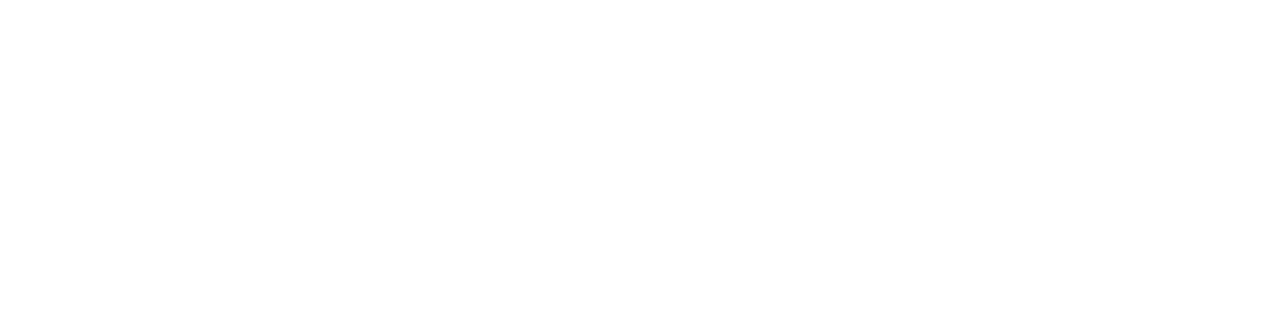
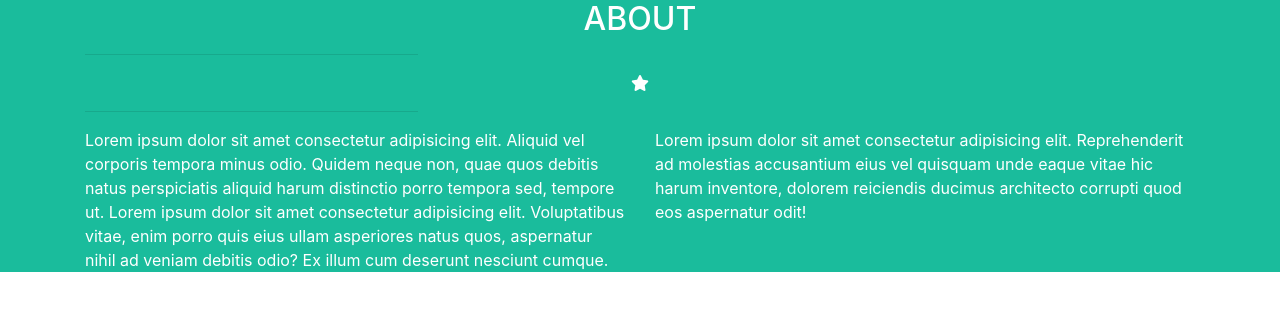
Before and after one commit to Hirisci/collab, a plain HTML site: page index.html in a window 1280 px wide. Drawn offline with nearby package versions, Linux system fonts and the light colour scheme.

Commit message:
Inserito titolo e paragrafi

```diff
--- a/css/style.css
+++ b/css/style.css
@@ -56,3 +56,25 @@ body {
 /*╔═══════════════╗
     TAG SEMANTICI
   ╚═══════════════╝*/
+
+/*╔═══════════════╗
+    SECTION ABOUT
+  ╚═══════════════╝*/
+  .about {
+    background-color: var(--clr-bg-1);
+    color: white;
+  }
+  .about .container {
+    text-align: center;
+  }
+  .about h2 {
+    text-transform: uppercase;
+  }
+
+  .about hr {
+    width: 30%;
+  }
+
+  .about .col-6 {
+    text-align: left;
+  }
--- a/index.html
+++ b/index.html
@@ -33,7 +33,20 @@
     <header></header>
     <main>
       <section></section>
-      <section></section>
+      <section class="about">
+        <div class="container">
+          <h2>about</h2>
+          <hr><i class="fa-solid fa-star"></i><hr>
+          <div class="row">
+            <div class="col-6">
+              Lorem ipsum dolor sit amet consectetur adipisicing elit. Aliquid vel corporis tempora minus odio. Quidem neque non, quae quos debitis natus perspiciatis aliquid harum distinctio porro tempora sed, tempore ut. Lorem ipsum dolor sit amet consectetur adipisicing elit. Voluptatibus vitae, enim porro quis eius ullam asperiores natus quos, aspernatur nihil ad veniam debitis odio? Ex illum cum deserunt nesciunt cumque.
+            </div>
+            <div class="col-6">
+              Lorem ipsum dolor sit amet consectetur adipisicing elit. Reprehenderit ad molestias accusantium eius vel quisquam unde eaque vitae hic harum inventore, dolorem reiciendis ducimus architecto corrupti quod eos aspernatur odit!
+            </div>
+          </div>
+        </div>
+      </section>
       <section></section>
     </main>
     <footer></footer>
```
